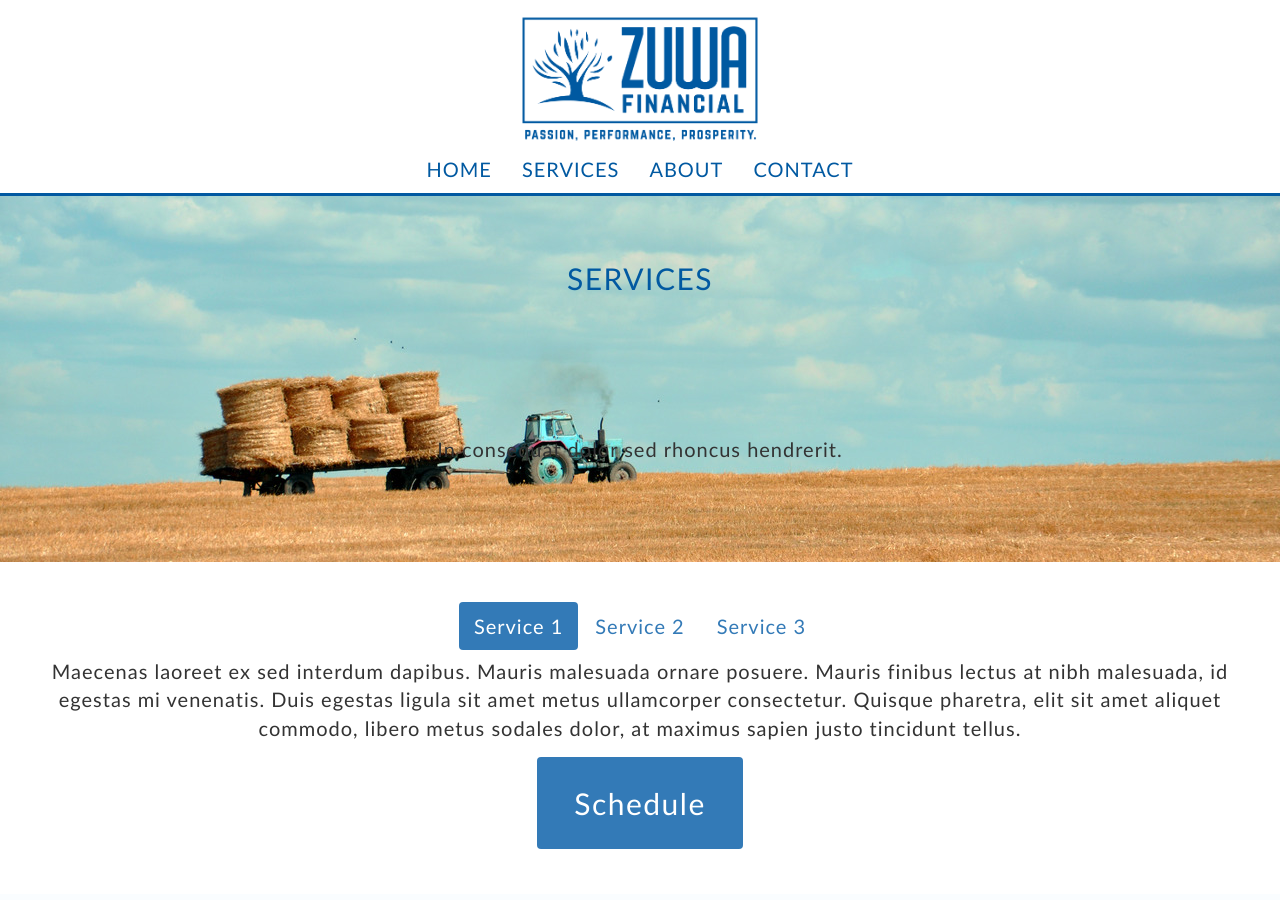
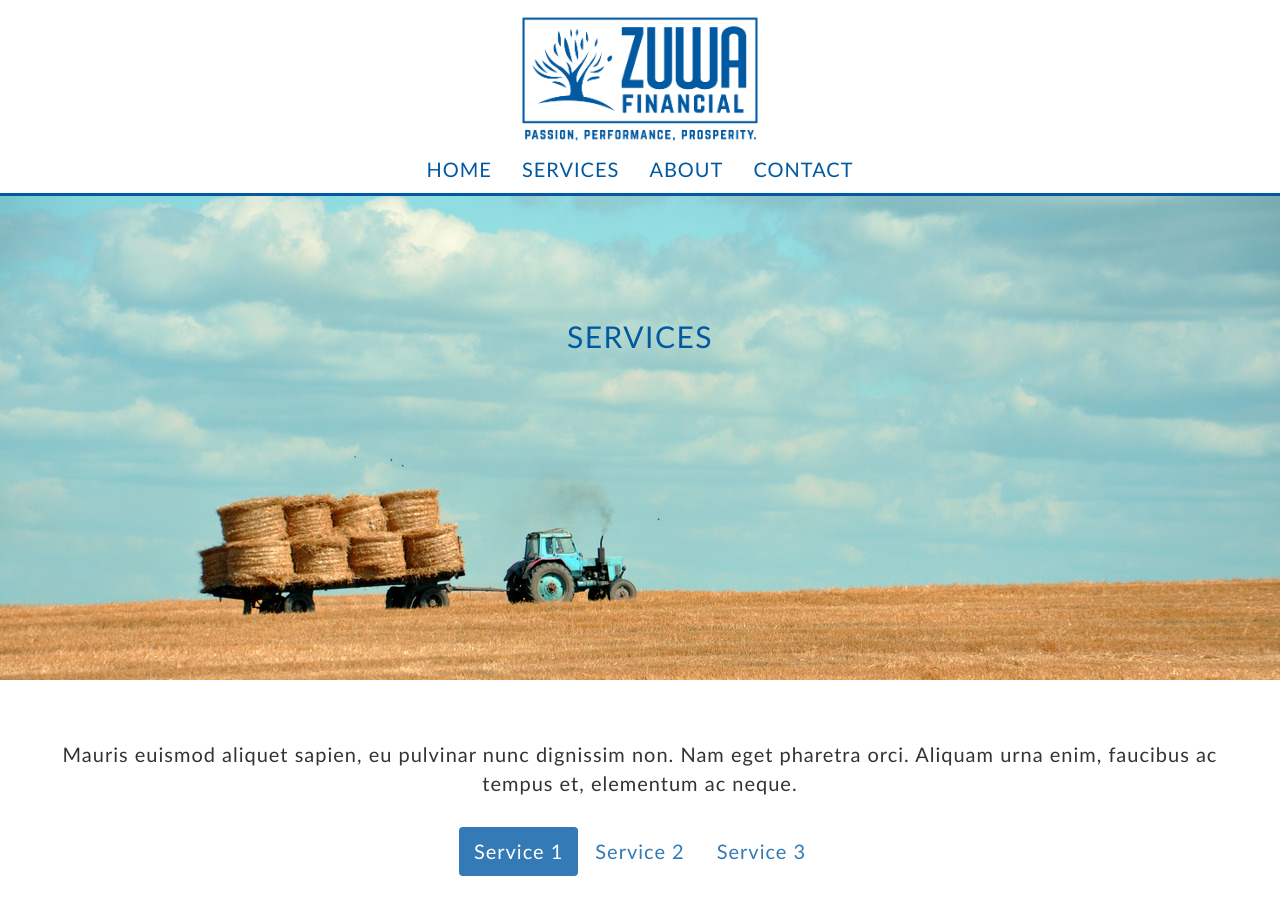
Before and after one commit to ZuwaFinancial/ZuwaFinancial.github.io, a Jekyll site: the page built from services.html, in a window 1280 px wide and 900 px high. Built offline with Jekyll 4.4.1, drawn with Linux system fonts in a browser that asks for light colours.

Commit message:
Adds spacing on services, moves services description down, adjusts mobile margins

```diff
--- a/assets/css/_body.scss
+++ b/assets/css/_body.scss
@@ -50,6 +50,11 @@ section {
 @media (min-width: 800px) {
   #home .section-header {
     margin-top: 14em;
+  }
+  #services-top {
+    .section-header {
+      margin-top: 9em;
+    }
   }
 }
 
@@ -108,13 +113,15 @@ section {
   background-image: url('/assets/images/tractor-with-hay.jpg');
   background-repeat: no-repeat;
   background-size: cover;
-  margin-top: -3%;
   .section-header {
     color: $logo-dark-blue;
-    margin-top: 7em;
+    margin-top: 4em;
   }
-  .section-body {
-    margin-top: 7em;
+}
+
+#services-bottom {
+  p, ul {
+    margin-top: 1em;
   }
 }
 
@@ -157,4 +164,7 @@ section {
       min-height: 12em;
     }
   }
+  .secondary-page {
+  margin-top: 0;
+  }
 }
--- a/services.html
+++ b/services.html
@@ -9,16 +9,21 @@ title: Services
       <h2>SERVICES</h2>
     </div>
 
-    <div class="section-body text-center">
-      <p>
-        In consequat dolor sed rhoncus hendrerit.
-      </p>
-    </div>
-
   </div>
 </section>
 
-<section>
+<section id="services-bottom">
+  <div class="container">
+
+    <div class="row text-center">
+
+      <p>
+        Mauris euismod aliquet sapien, eu pulvinar nunc dignissim non.
+        Nam eget pharetra orci. Aliquam urna enim, faucibus ac
+        tempus et, elementum ac neque.
+      </p>
+
+    </div>
 
     <div class="row text-center">
 
```
Also changed, not shown: 2 other files.
